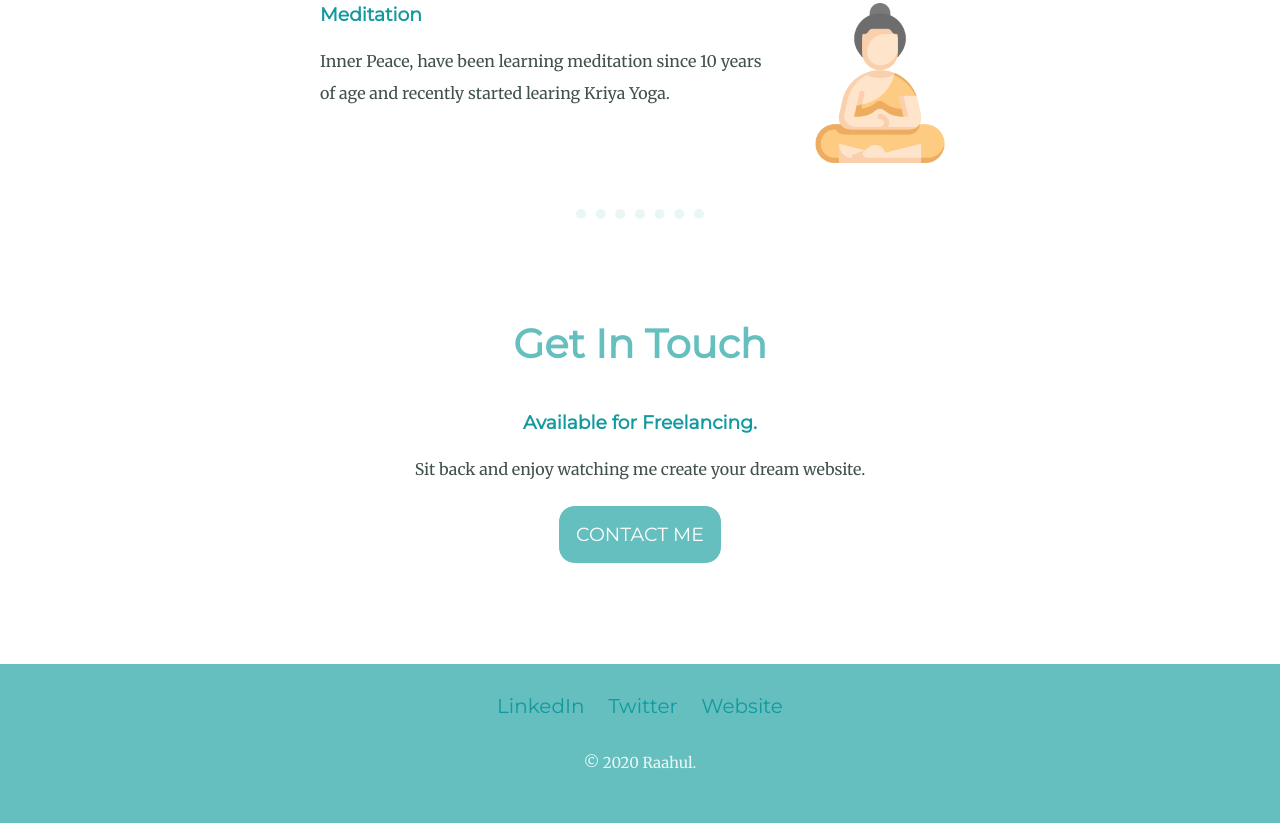
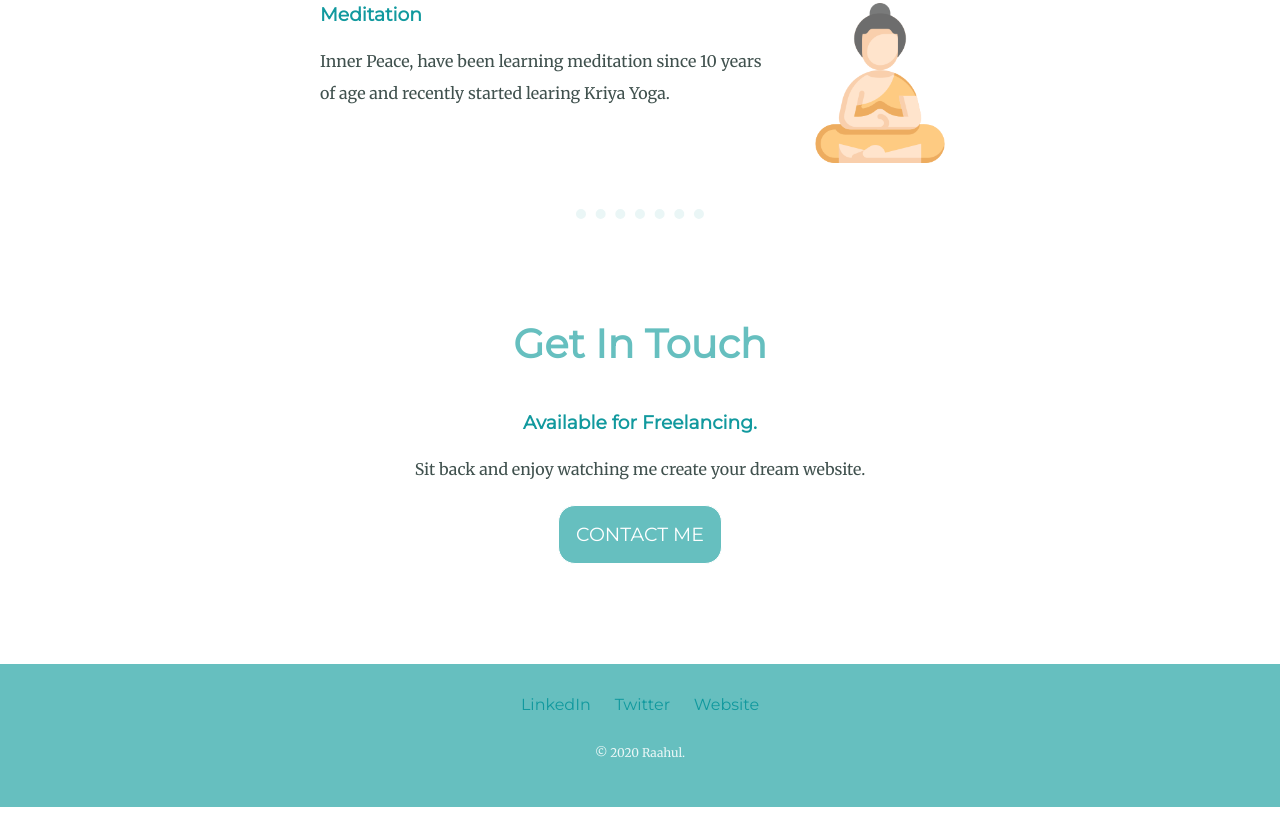
Before and after one commit to raahulgs2812/mysite, a plain HTML site: page index.html in a window 1280 px wide. Shown: the part 1761-2584 px from the top of the page. Drawn offline with Linux system fonts and the light colour scheme.

Commit message:
Update styles.css

```diff
--- a/styles.css
+++ b/styles.css
@@ -102,13 +102,12 @@ p {
 
 .footer-link {
   margin: 10px;
-  font-size: 20px;
 }
 
 .copyright {
   color: #EAF6F6;
   padding-top: 15px;
-  font-size: 15px;
+  font-size: 0.75rem;
 }
 
 .above-contact{
```
